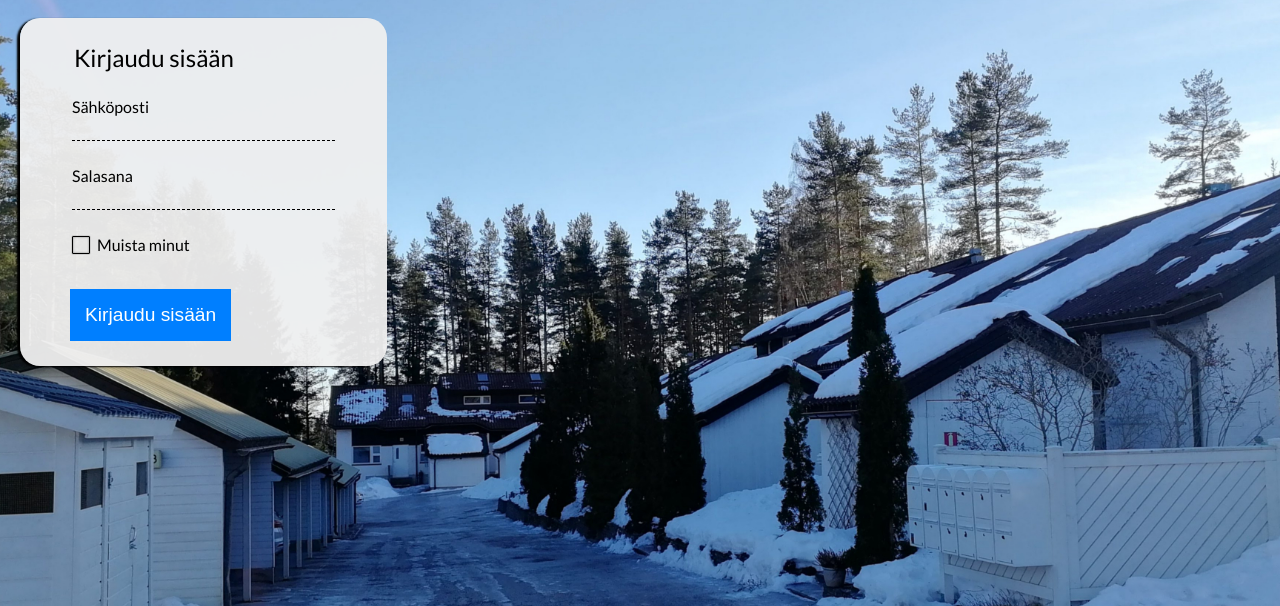
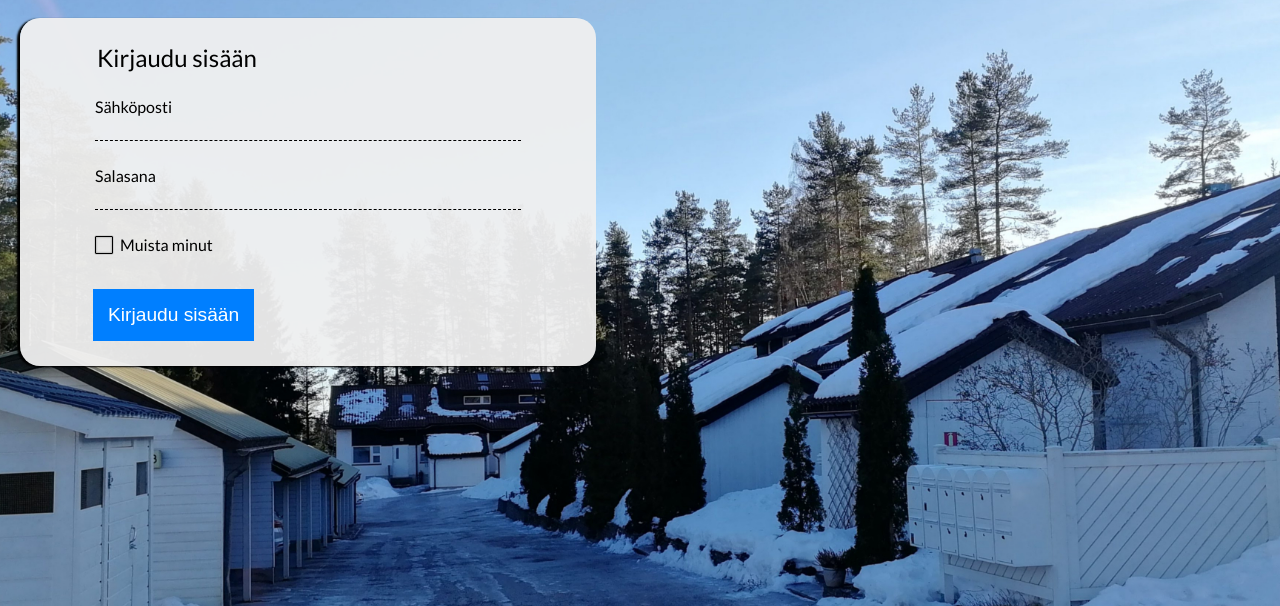
Before and after one commit to Zigelzi/Hakulintie, a Flask app: a page that uses hakulintie/templates/layout.html in a window 1280 px wide. Shown: the part 50-656 px from the top of the page. Run offline with Flask 2, Linux system fonts and the light colour scheme.

Commit message:
Changed paddings to em

```diff
--- a/hakulintie/static/css/style.css
+++ b/hakulintie/static/css/style.css
@@ -15,7 +15,7 @@ body {
     font-family: 'Lato', sans-serif;
     margin: 0;
     padding: 0;
-    font-size: 16px;
+    font-size: 1em; /* 16px, default */
 }
 
 h1, h2, h3, h4, h5, h6 {
@@ -224,12 +224,12 @@ Class selectors
 }
 
 .box {
-    max-width: 33rem;
+    width: 36rem; /* 576px */
     background-color: rgba(240, 240, 240, 0.95); /* HEX: #F0F0F0 */
     border-radius: 20px;
     margin-top: 20px;
     margin-left: 20px;
-    padding: 25px;
+    padding: 1.5626em 3em;
     box-shadow: -3px 1px 2px;
     /*
     animation-name: load-desktop;
@@ -441,9 +441,9 @@ Class selectors
     text-align: center;
     top: 60px;
     left: 45%;
-    padding: 12px 10px;
+    padding: 0.75em 0.625em;
     border-radius: 2px;
-    width: 500px;
+    width: 32em;
     z-index: 998;
     transform: translate(-50%); /* Centering the container horizontally to middle of the screen */
 }
```
